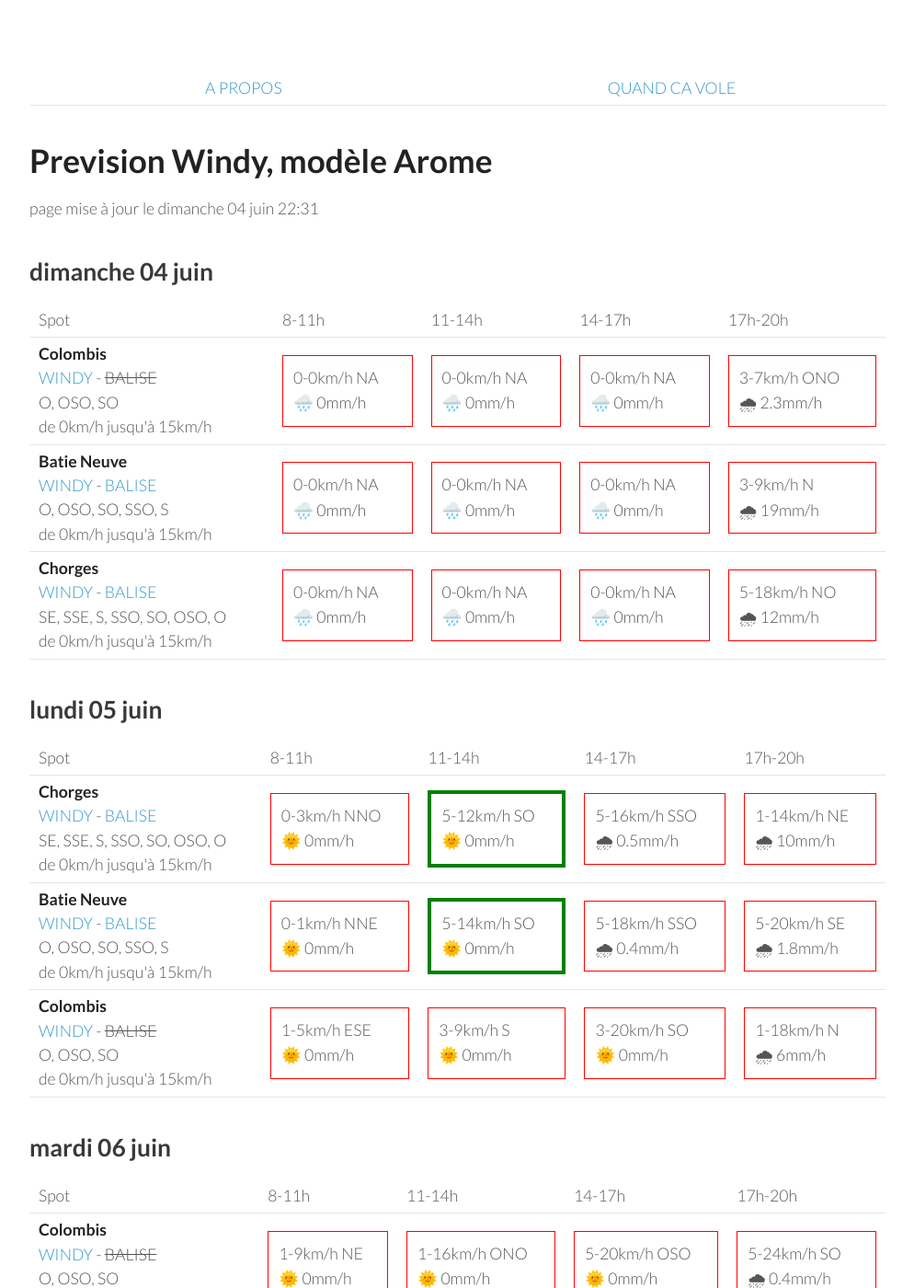
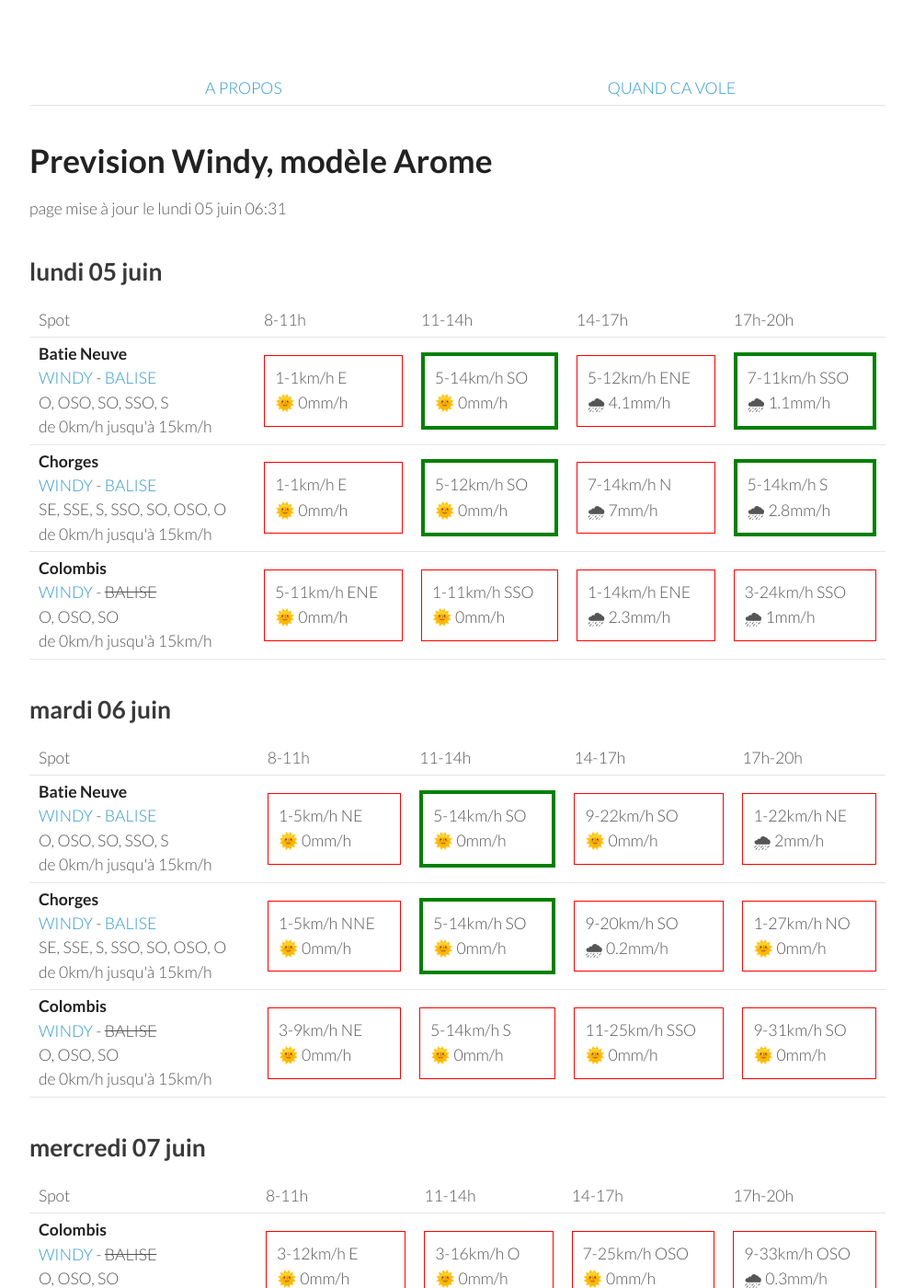
Before and after one commit to parapente-dans-le-nord/parapente-dans-le-nord.github.io, a Jekyll site: the page built from serre_poncon.markdown, in a window 1280 px wide and 1400 px high. Shown: the whole window at 92% size, without its empty margins (26-1020 px from the left). Built offline with Jekyll 4.4.1, drawn with Linux system fonts in a browser that asks for light colours; some of the changed text lies outside the part shown.

Commit message:
update index.markdown

```diff
--- a/serre_poncon.markdown
+++ b/serre_poncon.markdown
@@ -7,51 +7,8 @@ title:  "Tous les spots"
 {: .links}
 
 # Prevision Windy, modèle Arome
-page mise à jour le dimanche 04 juin 22:31
+page mise à jour le lundi 05 juin 06:31
 
-## dimanche 04 juin
-
-{::nomarkdown}
-<table>
-  <tbody>
-    <tr>
-      <td>Spot</td>
-      <td>8-11h</td>
-      <td>11-14h</td>
-      <td>14-17h</td>
-      <td>17h-20h</td>
-    </tr>
-<tr>
-        <td><strong>Colombis</strong><br><a href="https://windy.com/44.494/6.216?44.559,6.262,10">WINDY</a> - <span class="no-balise"> BALISE </span><br> <span class="vent-favorable">O, OSO, SO</span><br><span class="force-vent">de 0km/h jusqu'à 15km/h</span> </td>
-
-            <td><div class="not-flyable"><p>0-0km/h NA</p><p>🌧️ 0mm/h</p></div></td>
-            <td><div class="not-flyable"><p>0-0km/h NA</p><p>🌧️ 0mm/h</p></div></td>
-            <td><div class="not-flyable"><p>0-0km/h NA</p><p>🌧️ 0mm/h</p></div></td>
-            <td><div class="not-flyable"><p>3-7km/h ONO</p><p>🌧 2.3mm/h</p></div></td>
-
-    </tr>
-<tr>
-        <td><strong>Batie Neuve</strong><br><a href="https://windy.com/44.584/6.236?44.559,6.262,10,m:eTtagly">WINDY</a> - <span class=""><a href="https://www.openwindmap.org/PP554">BALISE</a> </span><br> <span class="vent-favorable">O, OSO, SO, SSO, S</span><br><span class="force-vent">de 0km/h jusqu'à 15km/h</span> </td>
-
-            <td><div class="not-flyable"><p>0-0km/h NA</p><p>🌧️ 0mm/h</p></div></td>
-            <td><div class="not-flyable"><p>0-0km/h NA</p><p>🌧️ 0mm/h</p></div></td>
-            <td><div class="not-flyable"><p>0-0km/h NA</p><p>🌧️ 0mm/h</p></div></td>
-            <td><div class="not-flyable"><p>3-9km/h N</p><p>🌧 19mm/h</p></div></td>
-
-    </tr>
-<tr>
-        <td><strong>Chorges</strong><br><a href="https://windy.com/44.578/6.280?44.559,6.262,10">WINDY</a> - <span class=""><a href="https://www.openwindmap.org/PP554">BALISE</a> </span><br> <span class="vent-favorable">SE, SSE, S, SSO, SO, OSO, O</span><br><span class="force-vent">de 0km/h jusqu'à 15km/h</span> </td>
-
-            <td><div class="not-flyable"><p>0-0km/h NA</p><p>🌧️ 0mm/h</p></div></td>
-            <td><div class="not-flyable"><p>0-0km/h NA</p><p>🌧️ 0mm/h</p></div></td>
-            <td><div class="not-flyable"><p>0-0km/h NA</p><p>🌧️ 0mm/h</p></div></td>
-            <td><div class="not-flyable"><p>5-18km/h NO</p><p>🌧 12mm/h</p></div></td>
-
-    </tr>
-
-</tbody>
-</table>
-{:/}
 ## lundi 05 juin
 
 {::nomarkdown}
@@ -65,32 +22,32 @@ page mise à jour le dimanche 04 juin 22:31
       <td>17h-20h</td>
     </tr>
 <tr>
-        <td><strong>Chorges</strong><br><a href="https://windy.com/44.578/6.280?44.559,6.262,10">WINDY</a> - <span class=""><a href="https://www.openwindmap.org/PP554">BALISE</a> </span><br> <span class="vent-favorable">SE, SSE, S, SSO, SO, OSO, O</span><br><span class="force-vent">de 0km/h jusqu'à 15km/h</span> </td>
+        <td><strong>Batie Neuve</strong><br><a href="https://windy.com/44.584/6.236?44.559,6.262,10,m:eTtagly">WINDY</a> - <span class=""><a href="https://www.openwindmap.org/PP554">BALISE</a> </span><br> <span class="vent-favorable">O, OSO, SO, SSO, S</span><br><span class="force-vent">de 0km/h jusqu'à 15km/h</span> </td>
 
-            <td><div class="not-flyable"><p>0-3km/h NNO</p><p>🌞 0mm/h</p></div></td>
-            <td><div class="flyable"><p>5-12km/h SO</p><p>🌞 0mm/h</p></div></td>
-            <td><div class="not-flyable"><p>5-16km/h SSO</p><p>🌧 0.5mm/h</p></div></td>
-            <td><div class="not-flyable"><p>1-14km/h NE</p><p>🌧 10mm/h</p></div></td>
+            <td><div class="not-flyable"><p>1-1km/h E</p><p>🌞 0mm/h</p></div></td>
+            <td><div class="flyable"><p>5-14km/h SO</p><p>🌞 0mm/h</p></div></td>
+            <td><div class="not-flyable"><p>5-12km/h ENE</p><p>🌧 4.1mm/h</p></div></td>
+            <td><div class="flyable"><p>7-11km/h SSO</p><p>🌧 1.1mm/h</p></div></td>
 
 
     </tr>
 <tr>
-        <td><strong>Batie Neuve</strong><br><a href="https://windy.com/44.584/6.236?44.559,6.262,10,m:eTtagly">WINDY</a> - <span class=""><a href="https://www.openwindmap.org/PP554">BALISE</a> </span><br> <span class="vent-favorable">O, OSO, SO, SSO, S</span><br><span class="force-vent">de 0km/h jusqu'à 15km/h</span> </td>
+        <td><strong>Chorges</strong><br><a href="https://windy.com/44.578/6.280?44.559,6.262,10">WINDY</a> - <span class=""><a href="https://www.openwindmap.org/PP554">BALISE</a> </span><br> <span class="vent-favorable">SE, SSE, S, SSO, SO, OSO, O</span><br><span class="force-vent">de 0km/h jusqu'à 15km/h</span> </td>
 
-            <td><div class="not-flyable"><p>0-1km/h NNE</p><p>🌞 0mm/h</p></div></td>
-            <td><div class="flyable"><p>5-14km/h SO</p><p>🌞 0mm/h</p></div></td>
-            <td><div class="not-flyable"><p>5-18km/h SSO</p><p>🌧 0.4mm/h</p></div></td>
-            <td><div class="not-flyable"><p>5-20km/h SE</p><p>🌧 1.8mm/h</p></div></td>
+            <td><div class="not-flyable"><p>1-1km/h E</p><p>🌞 0mm/h</p></div></td>
+            <td><div class="flyable"><p>5-12km/h SO</p><p>🌞 0mm/h</p></div></td>
+            <td><div class="not-flyable"><p>7-14km/h N</p><p>🌧 7mm/h</p></div></td>
+            <td><div class="flyable"><p>5-14km/h S</p><p>🌧 2.8mm/h</p></div></td>
 
 
     </tr>
 <tr>
         <td><strong>Colombis</strong><br><a href="https://windy.com/44.494/6.216?44.559,6.262,10">WINDY</a> - <span class="no-balise"> BALISE </span><br> <span class="vent-favorable">O, OSO, SO</span><br><span class="force-vent">de 0km/h jusqu'à 15km/h</span> </td>
 
-            <td><div class="not-flyable"><p>1-5km/h ESE</p><p>🌞 0mm/h</p></div></td>
-            <td><div class="not-flyable"><p>3-9km/h S</p><p>🌞 0mm/h</p></div></td>
-            <td><div class="not-flyable"><p>3-20km/h SO</p><p>🌞 0mm/h</p></div></td>
-            <td><div class="not-flyable"><p>1-18km/h N</p><p>🌧 6mm/h</p></div></td>
+            <td><div class="not-flyable"><p>5-11km/h ENE</p><p>🌞 0mm/h</p></div></td>
+            <td><div class="not-flyable"><p>1-11km/h SSO</p><p>🌞 0mm/h</p></div></td>
+            <td><div class="not-flyable"><p>1-14km/h ENE</p><p>🌧 2.3mm/h</p></div></td>
+            <td><div class="not-flyable"><p>3-24km/h SSO</p><p>🌧 1mm/h</p></div></td>
 
 
     </tr>
@@ -111,32 +68,32 @@ page mise à jour le dimanche 04 juin 22:31
       <td>17h-20h</td>
     </tr>
 <tr>
-        <td><strong>Colombis</strong><br><a href="https://windy.com/44.494/6.216?44.559,6.262,10">WINDY</a> - <span class="no-balise"> BALISE </span><br> <span class="vent-favorable">O, OSO, SO</span><br><span class="force-vent">de 0km/h jusqu'à 15km/h</span> </td>
-
-            <td><div class="not-flyable"><p>1-9km/h NE</p><p>🌞 0mm/h</p></div></td>
-            <td><div class="not-flyable"><p>1-16km/h ONO</p><p>🌞 0mm/h</p></div></td>
-            <td><div class="not-flyable"><p>5-20km/h OSO</p><p>🌞 0mm/h</p></div></td>
-            <td><div class="not-flyable"><p>5-24km/h SO</p><p>🌧 0.4mm/h</p></div></td>
-
-
-    </tr>
-<tr>
         <td><strong>Batie Neuve</strong><br><a href="https://windy.com/44.584/6.236?44.559,6.262,10,m:eTtagly">WINDY</a> - <span class=""><a href="https://www.openwindmap.org/PP554">BALISE</a> </span><br> <span class="vent-favorable">O, OSO, SO, SSO, S</span><br><span class="force-vent">de 0km/h jusqu'à 15km/h</span> </td>
 
-            <td><div class="not-flyable"><p>1-5km/h N</p><p>🌞 0mm/h</p></div></td>
-            <td><div class="not-flyable"><p>3-20km/h SO</p><p>🌞 0mm/h</p></div></td>
-            <td><div class="not-flyable"><p>5-25km/h SO</p><p>🌧 0.2mm/h</p></div></td>
-            <td><div class="not-flyable"><p>5-33km/h SSO</p><p>🌧 0.2mm/h</p></div></td>
+            <td><div class="not-flyable"><p>1-5km/h NE</p><p>🌞 0mm/h</p></div></td>
+            <td><div class="flyable"><p>5-14km/h SO</p><p>🌞 0mm/h</p></div></td>
+            <td><div class="not-flyable"><p>9-22km/h SO</p><p>🌞 0mm/h</p></div></td>
+            <td><div class="not-flyable"><p>1-22km/h NE</p><p>🌧 2mm/h</p></div></td>
 
 
     </tr>
 <tr>
         <td><strong>Chorges</strong><br><a href="https://windy.com/44.578/6.280?44.559,6.262,10">WINDY</a> - <span class=""><a href="https://www.openwindmap.org/PP554">BALISE</a> </span><br> <span class="vent-favorable">SE, SSE, S, SSO, SO, OSO, O</span><br><span class="force-vent">de 0km/h jusqu'à 15km/h</span> </td>
 
-            <td><div class="not-flyable"><p>1-5km/h N</p><p>🌞 0mm/h</p></div></td>
-            <td><div class="not-flyable"><p>3-20km/h SO</p><p>🌞 0mm/h</p></div></td>
-            <td><div class="not-flyable"><p>7-27km/h SO</p><p>🌧 0.3mm/h</p></div></td>
-            <td><div class="not-flyable"><p>5-35km/h SO</p><p>🌧 0.3mm/h</p></div></td>
+            <td><div class="not-flyable"><p>1-5km/h NNE</p><p>🌞 0mm/h</p></div></td>
+            <td><div class="flyable"><p>5-14km/h SO</p><p>🌞 0mm/h</p></div></td>
+            <td><div class="not-flyable"><p>9-20km/h SO</p><p>🌧 0.2mm/h</p></div></td>
+            <td><div class="not-flyable"><p>1-27km/h NO</p><p>🌞 0mm/h</p></div></td>
+
+
+    </tr>
+<tr>
+        <td><strong>Colombis</strong><br><a href="https://windy.com/44.494/6.216?44.559,6.262,10">WINDY</a> - <span class="no-balise"> BALISE </span><br> <span class="vent-favorable">O, OSO, SO</span><br><span class="force-vent">de 0km/h jusqu'à 15km/h</span> </td>
+
+            <td><div class="not-flyable"><p>3-9km/h NE</p><p>🌞 0mm/h</p></div></td>
+            <td><div class="not-flyable"><p>5-14km/h S</p><p>🌞 0mm/h</p></div></td>
+            <td><div class="not-flyable"><p>11-25km/h SSO</p><p>🌞 0mm/h</p></div></td>
+            <td><div class="not-flyable"><p>9-31km/h SO</p><p>🌞 0mm/h</p></div></td>
 
 
     </tr>
@@ -160,9 +117,9 @@ page mise à jour le dimanche 04 juin 22:31
         <td><strong>Colombis</strong><br><a href="https://windy.com/44.494/6.216?44.559,6.262,10">WINDY</a> - <span class="no-balise"> BALISE </span><br> <span class="vent-favorable">O, OSO, SO</span><br><span class="force-vent">de 0km/h jusqu'à 15km/h</span> </td>
 
             <td><div class="not-flyable"><p>3-12km/h E</p><p>🌞 0mm/h</p></div></td>
-            <td><div class="not-flyable"><p>3-18km/h O</p><p>🌞 0mm/h</p></div></td>
-            <td><div class="not-flyable"><p>7-25km/h OSO</p><p>🌧 0.2mm/h</p></div></td>
-            <td><div class="not-flyable"><p>5-29km/h O</p><p>🌞 0mm/h</p></div></td>
+            <td><div class="not-flyable"><p>3-16km/h O</p><p>🌞 0mm/h</p></div></td>
+            <td><div class="not-flyable"><p>7-25km/h OSO</p><p>🌞 0mm/h</p></div></td>
+            <td><div class="not-flyable"><p>9-33km/h OSO</p><p>🌧 0.3mm/h</p></div></td>
 
 
     </tr>
@@ -172,7 +129,7 @@ page mise à jour le dimanche 04 juin 22:31
             <td><div class="not-flyable"><p>1-11km/h NE</p><p>🌞 0mm/h</p></div></td>
             <td><div class="not-flyable"><p>5-22km/h SO</p><p>🌞 0mm/h</p></div></td>
             <td><div class="not-flyable"><p>7-31km/h SO</p><p>🌞 0mm/h</p></div></td>
-            <td><div class="not-flyable"><p>5-33km/h OSO</p><p>🌧 2.6mm/h</p></div></td>
+            <td><div class="not-flyable"><p>11-37km/h SO</p><p>🌧 1.6mm/h</p></div></td>
 
 
     </tr>
@@ -181,8 +138,8 @@ page mise à jour le dimanche 04 juin 22:31
 
             <td><div class="not-flyable"><p>3-12km/h ENE</p><p>🌞 0mm/h</p></div></td>
             <td><div class="not-flyable"><p>5-22km/h SO</p><p>🌞 0mm/h</p></div></td>
-            <td><div class="not-flyable"><p>7-31km/h SO</p><p>🌧 0.2mm/h</p></div></td>
-            <td><div class="not-flyable"><p>5-35km/h OSO</p><p>🌧 2.5mm/h</p></div></td>
+            <td><div class="not-flyable"><p>9-33km/h SO</p><p>🌞 0mm/h</p></div></td>
+            <td><div class="not-flyable"><p>9-37km/h SO</p><p>🌧 1.9mm/h</p></div></td>
 
 
     </tr>
@@ -205,7 +162,7 @@ page mise à jour le dimanche 04 juin 22:31
 <tr>
         <td><strong>Colombis</strong><br><a href="https://windy.com/44.494/6.216?44.559,6.262,10">WINDY</a> - <span class="no-balise"> BALISE </span><br> <span class="vent-favorable">O, OSO, SO</span><br><span class="force-vent">de 0km/h jusqu'à 15km/h</span> </td>
 
-            <td><div class="not-flyable"><p>3-12km/h E</p><p>🌞 0mm/h</p></div></td>
+            <td><div class="not-flyable"><p>3-14km/h ENE</p><p>🌞 0mm/h</p></div></td>
             <td><div class="not-flyable"><p>3-18km/h O</p><p>🌞 0mm/h</p></div></td>
             <td><div class="not-flyable"><p>7-27km/h O</p><p>🌧 0.3mm/h</p></div></td>
             <td><div class="not-flyable"><p>3-29km/h SE</p><p>🌧 1.4mm/h</p></div></td>
@@ -215,8 +172,8 @@ page mise à jour le dimanche 04 juin 22:31
 <tr>
         <td><strong>Batie Neuve</strong><br><a href="https://windy.com/44.584/6.236?44.559,6.262,10,m:eTtagly">WINDY</a> - <span class=""><a href="https://www.openwindmap.org/PP554">BALISE</a> </span><br> <span class="vent-favorable">O, OSO, SO, SSO, S</span><br><span class="force-vent">de 0km/h jusqu'à 15km/h</span> </td>
 
-            <td><div class="not-flyable"><p>1-11km/h NE</p><p>🌞 0mm/h</p></div></td>
-            <td><div class="not-flyable"><p>5-22km/h SO</p><p>🌞 0mm/h</p></div></td>
+            <td><div class="not-flyable"><p>3-12km/h NE</p><p>🌞 0mm/h</p></div></td>
+            <td><div class="not-flyable"><p>5-22km/h SSO</p><p>🌞 0mm/h</p></div></td>
             <td><div class="not-flyable"><p>7-31km/h SO</p><p>🌧 0.4mm/h</p></div></td>
             <td><div class="not-flyable"><p>5-33km/h SSE</p><p>🌧 1.5mm/h</p></div></td>
 
@@ -225,7 +182,7 @@ page mise à jour le dimanche 04 juin 22:31
 <tr>
         <td><strong>Chorges</strong><br><a href="https://windy.com/44.578/6.280?44.559,6.262,10">WINDY</a> - <span class=""><a href="https://www.openwindmap.org/PP554">BALISE</a> </span><br> <span class="vent-favorable">SE, SSE, S, SSO, SO, OSO, O</span><br><span class="force-vent">de 0km/h jusqu'à 15km/h</span> </td>
 
-            <td><div class="not-flyable"><p>3-12km/h ENE</p><p>🌞 0mm/h</p></div></td>
+            <td><div class="not-flyable"><p>3-14km/h NE</p><p>🌞 0mm/h</p></div></td>
             <td><div class="not-flyable"><p>5-22km/h SO</p><p>🌞 0mm/h</p></div></td>
             <td><div class="not-flyable"><p>7-33km/h OSO</p><p>🌧 0.5mm/h</p></div></td>
             <td><div class="not-flyable"><p>5-35km/h S</p><p>🌧 1.7mm/h</p></div></td>
```
